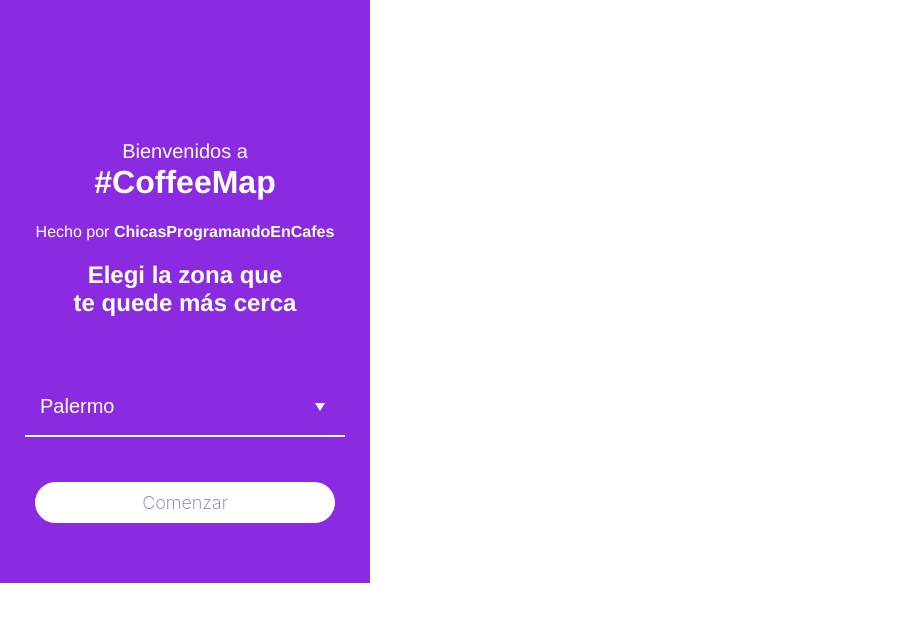
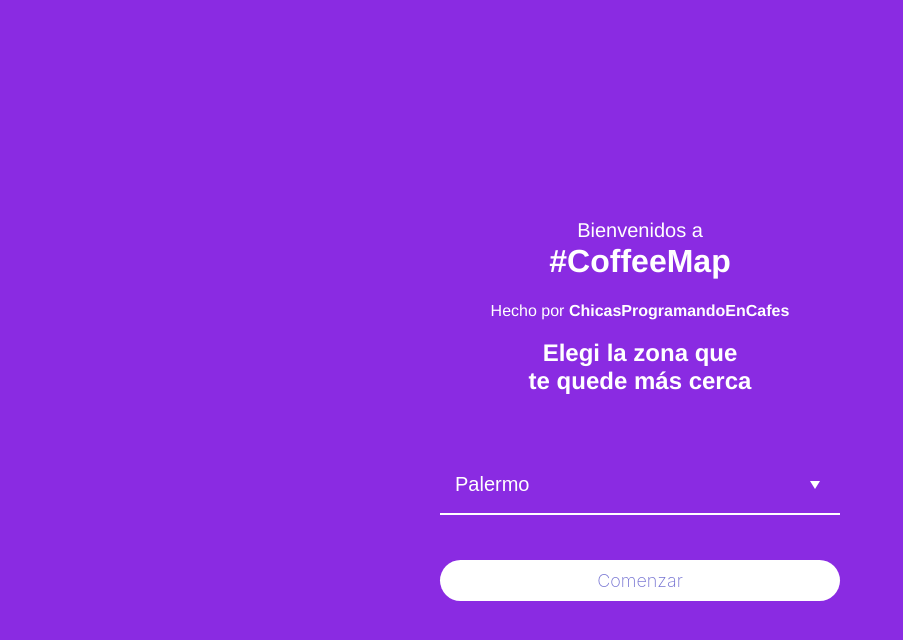
Before and after one commit to chicasprogramando/coffeemap, a Vue app: page / in a window 1280 px wide. Shown: the top 640 px of the page, without its empty margins (0-903 px from the left). Built offline with nearby package versions, Linux system fonts and the light colour scheme.

Commit message:
General layout fixes: Intro page styling / html and body reset styles (refactor) / input dropdown styles

```diff
--- a/src/App.vue
+++ b/src/App.vue
@@ -35,9 +35,12 @@ export default {
   font-family: 'Avenir', Helvetica, Arial, sans-serif;
   -webkit-font-smoothing: antialiased;
   -moz-osx-font-smoothing: grayscale;
+  height: 100%;
 }
 html, body {
   margin: 0;
   padding: 0;
+  width: 100%;
+  height: 100%;
 }
 </style>
--- a/src/components/InputDropdown/InputDropdown.vue
+++ b/src/components/InputDropdown/InputDropdown.vue
@@ -40,9 +40,14 @@ export default {
 .container {
 	position: relative;
 	display: inline-block;
-	width: 320px;
+
+	// width: 320px;
+	// Width should be controlled by outer container, depending on the page its used in
+
 	margin-bottom: 15px;
-	background: blueviolet;
+
+	// background: blueviolet;
+	// Color should be set by a prop (maybe set this color as a default)
 }
 
 
--- a/src/pages/VisualIntro/VisualIntro.vue
+++ b/src/pages/VisualIntro/VisualIntro.vue
@@ -1,4 +1,5 @@
 <template>
+    <div :class="$style.wrapper">
         <div :class="$style.container">
 
             <div>
@@ -19,6 +20,7 @@
             </div>
             <div :class="$style.button">
                 <button-general :class="$style.buttonWidth" button-text="Comenzar" size="large" @click="handleClick"></button-general>
+            </div>
         </div>
     </div>
 </template>
@@ -42,15 +44,29 @@ export default {
 </script>
 
 <style module>
+/* CREATE WRAPPER */
+.wrapper {
+    min-height: 100%;
+    width: 100%;
+    display: flex;
+    justify-content: center;
+    align-items: center;
+    background-color: blueviolet;
+}
 .container{
-    width:320px;
-    background-color: blueviolet;
+    width: 100%;
+    max-width: 400px;
+    text-align: center;
+    margin: 10vw 5vw;
+
+    /* TODO: MOVE TEXT STYLES TO TEXT ELEMENTS */
     color:white;
-    text-align: center;
-    padding-top: 120px;
+
+    /* MOVE STYLES TO WRAPPER */
+    /* padding-top: 120px;
     padding-bottom: 60px;
     padding-right: 25px;
-    padding-left:25px;
+    padding-left:25px; */
 
 }
 .button{
@@ -60,23 +76,28 @@ export default {
 
 .negrita{
     font-weight: bold;
+    /* Review */
+}
 
-}
-.h2{
+.h2 { /* Don't use HTML tags as class names*/
     padding-bottom:40px;
 }
+
 .bienvenidos{
-    font-size:20px;
+    font-size: 20px; /* TODO: Create global class or variables with limited font sizes */
     margin-bottom: -20px;
+}
 
+.buttonWidth { /* To camelCase or not to cam el-case? */
+    /* min-width:300px; */
+    width: 100%;
+    font-size:18px;
+    font-weight: 150; /* Why? */
 }
-.buttonWidth{
-    min-width:300px;
-    font-size:18px;
-    font-weight: 150;
-}
+
 .dropdownWidth{
-    min-width: 270px;
+    /* min-width: 270px; */
+    width: 100%;
 }
 
 
```
Also changed, not shown: 1 other file (tests, documents, lock files or other folders). Lines whose indentation alone changed are shown as unchanged.
